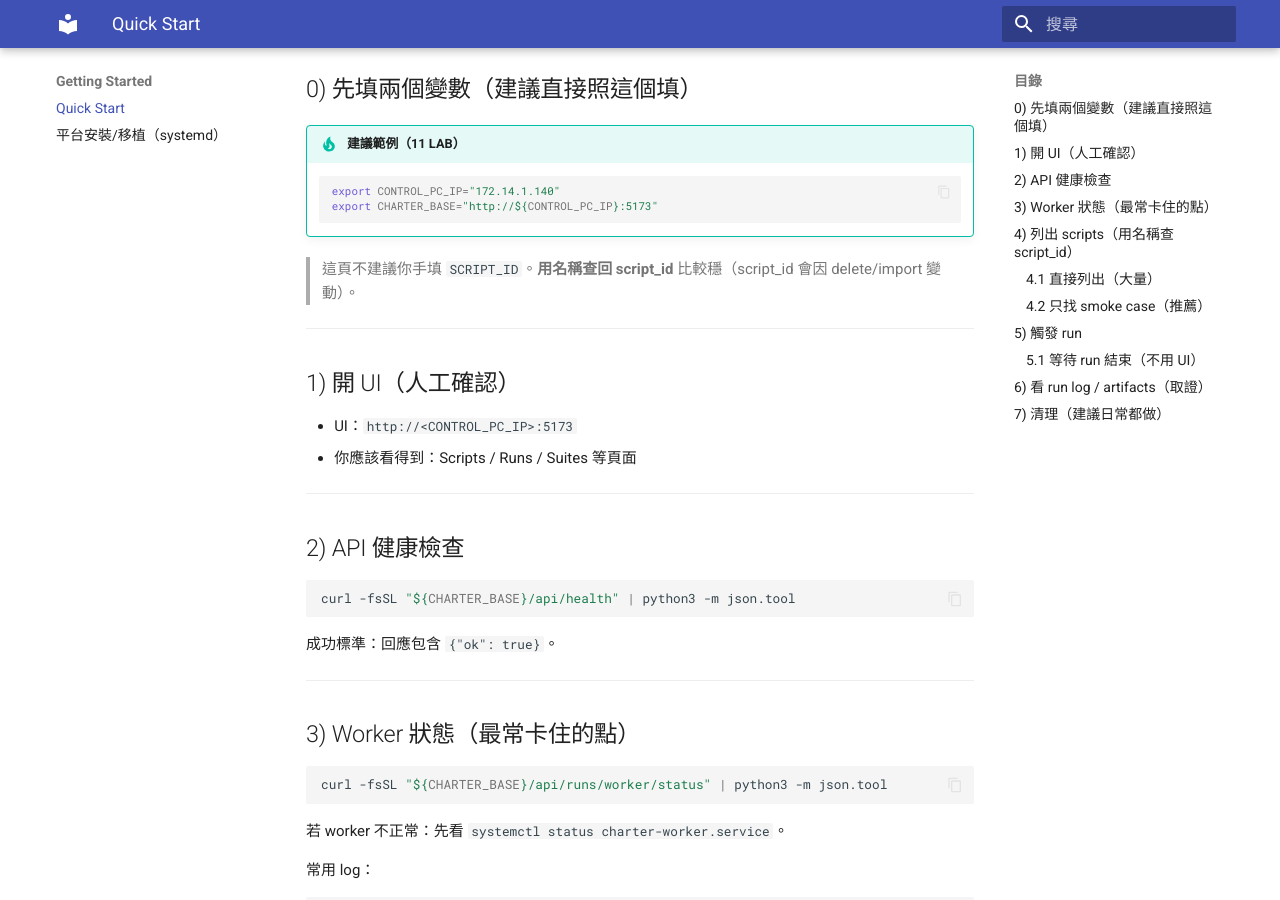
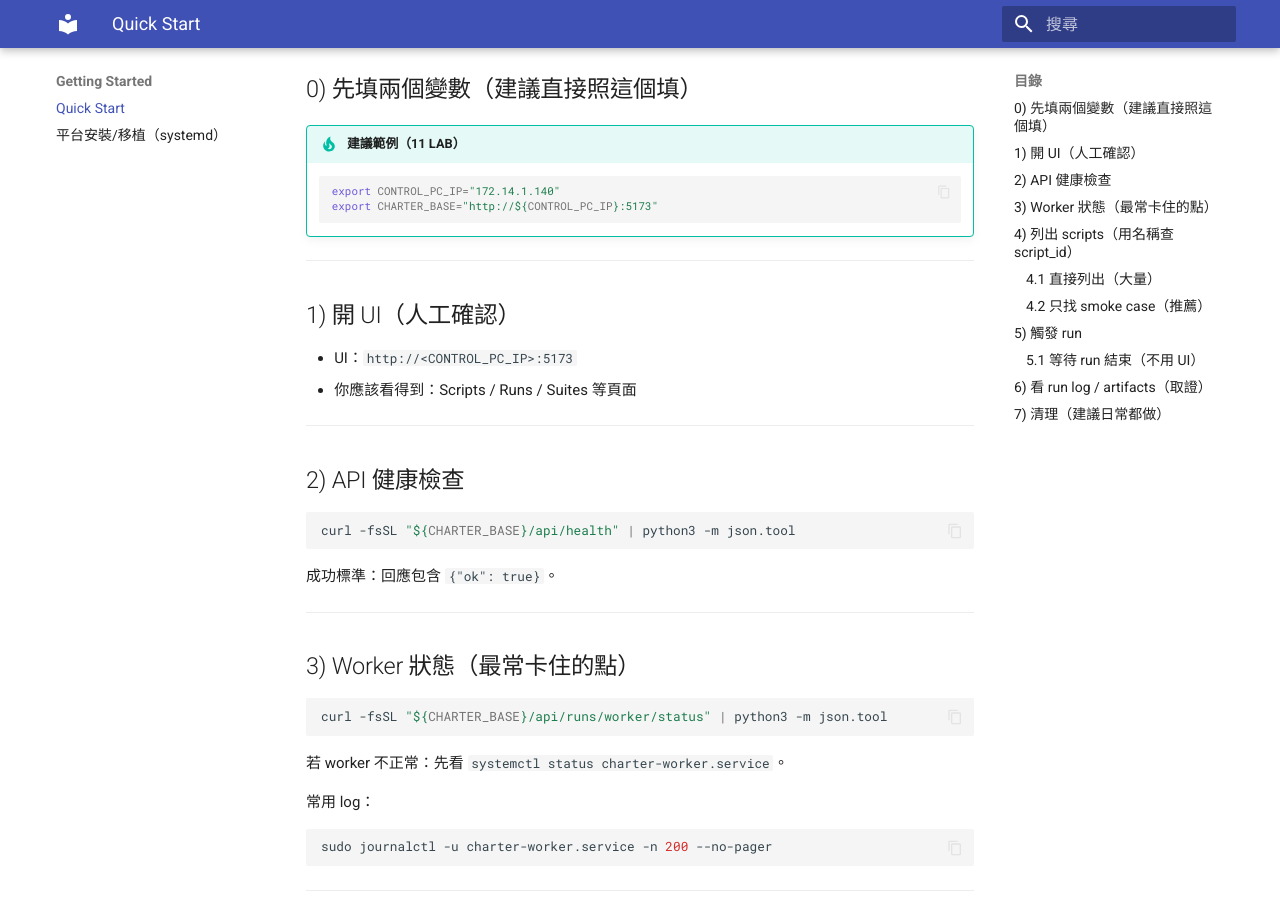
Before and after one commit to askeywifisit-ui/charter_project, an MkDocs documentation site: the page built from docs/charter_site/docs/getting_started/quick_start.md, in a window 1280 px wide and 900 px high, scrolled down 338 px. Built offline with MkDocs 1.6.1 and Material for MkDocs 9.7.7, drawn with Linux system fonts in a browser that asks for light colours; comment, search, counter and statistics services are not loaded.

Commit message:
docs: quick start remove redundant SCRIPT_ID note

````diff
--- a/docs/charter_site/docs/getting_started/quick_start.md
+++ b/docs/charter_site/docs/getting_started/quick_start.md
@@ -17,7 +17,6 @@
     export CHARTER_BASE="http://${CONTROL_PC_IP}:5173"
     ```
 
-> 這頁不建議你手填 `SCRIPT_ID`。**用名稱查回 script_id** 比較穩（script_id 會因 delete/import 變動）。
 
 ---
 
````
